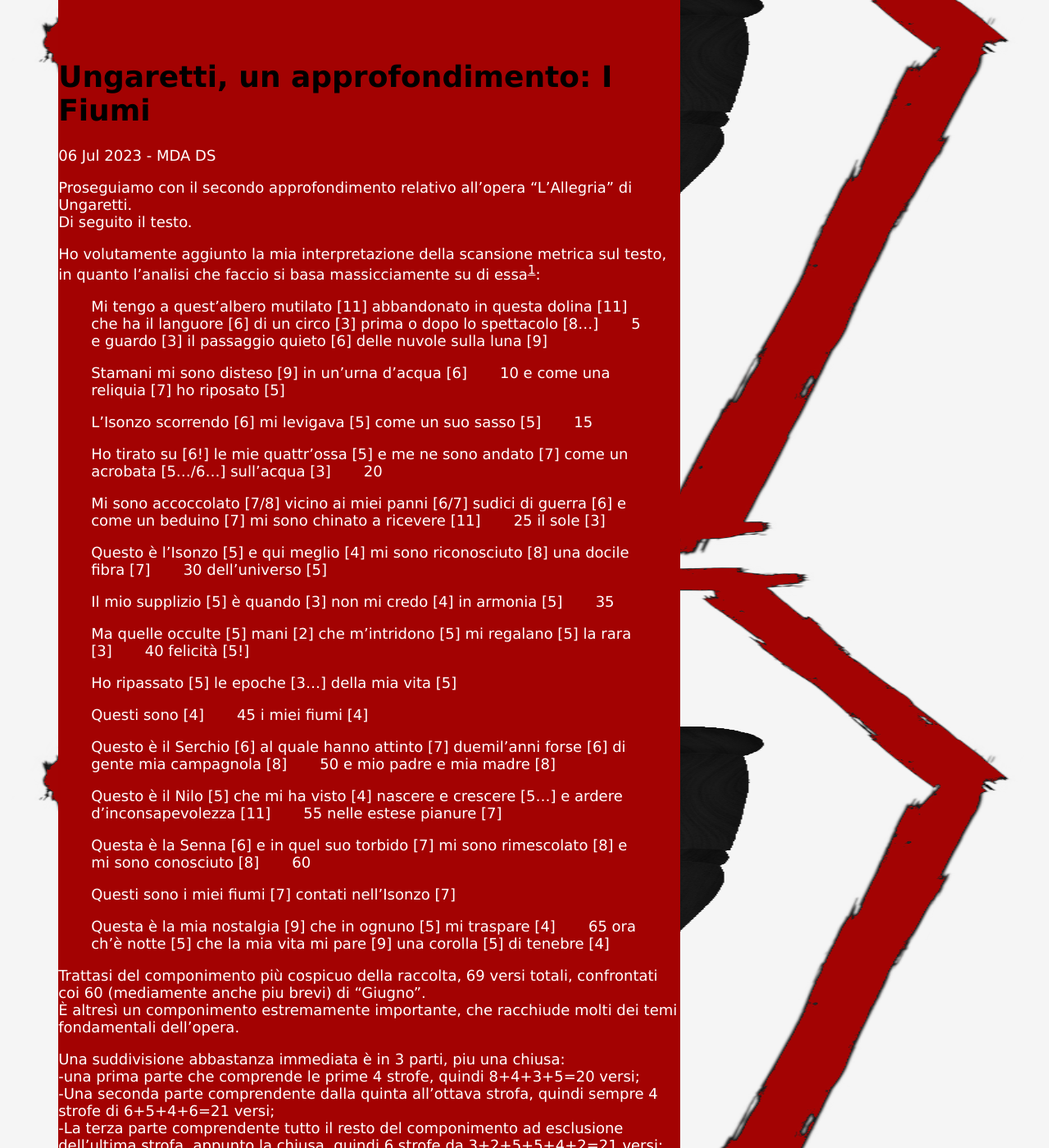
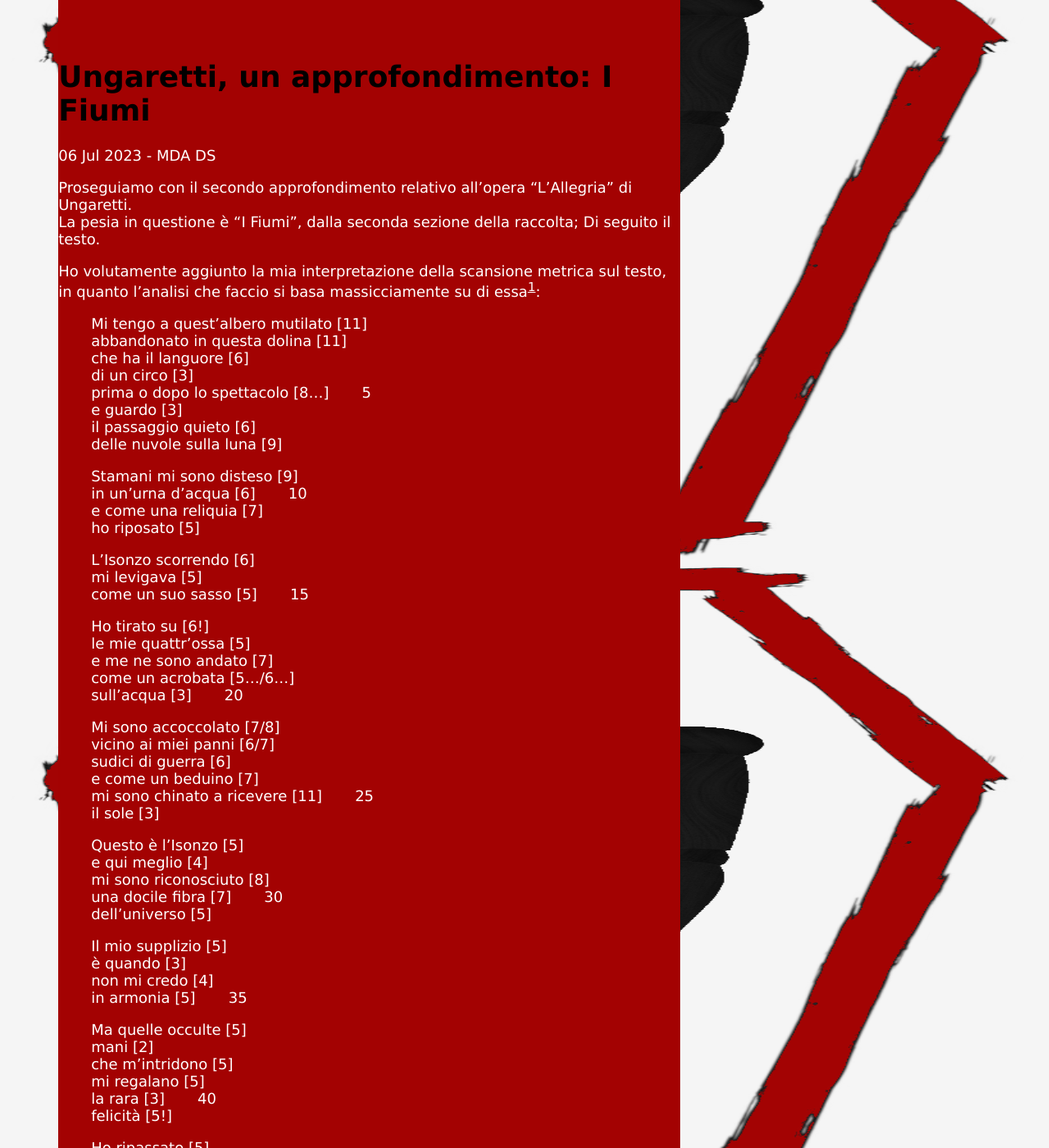
Before and after one commit to thechiefm88/thechiefm88.github.io, a Jekyll site: the page built from _posts/2023-07-06-Ungaretti-approfondimento-fiumi.md, in a window 1280 px wide and 1400 px high, scrolled down 218 px. Shown: the whole window at 82% size. Built offline with Jekyll 4.4.1, drawn with Linux system fonts in a browser that asks for light colours; some of the changed text lies outside the part shown.

Commit message:
39+++: added sentence and fixed verses spacing in post 2023-07-06

```diff
--- a/_posts/2023-07-06-Ungaretti-approfondimento-fiumi.md
+++ b/_posts/2023-07-06-Ungaretti-approfondimento-fiumi.md
@@ -5,7 +5,7 @@ date: 2023-07-06
 author: MDA DS
 ---
 Proseguiamo con il secondo approfondimento relativo all'opera "L'Allegria" di Ungaretti.
-Di seguito il testo.
+La pesia in questione è "I Fiumi", dalla seconda sezione della raccolta; Di seguito il testo.
 
 Ho volutamente aggiunto la mia interpretazione della scansione metrica sul testo, in quanto l'analisi che faccio si basa massicciamente su di essa[^1]:
 
```
